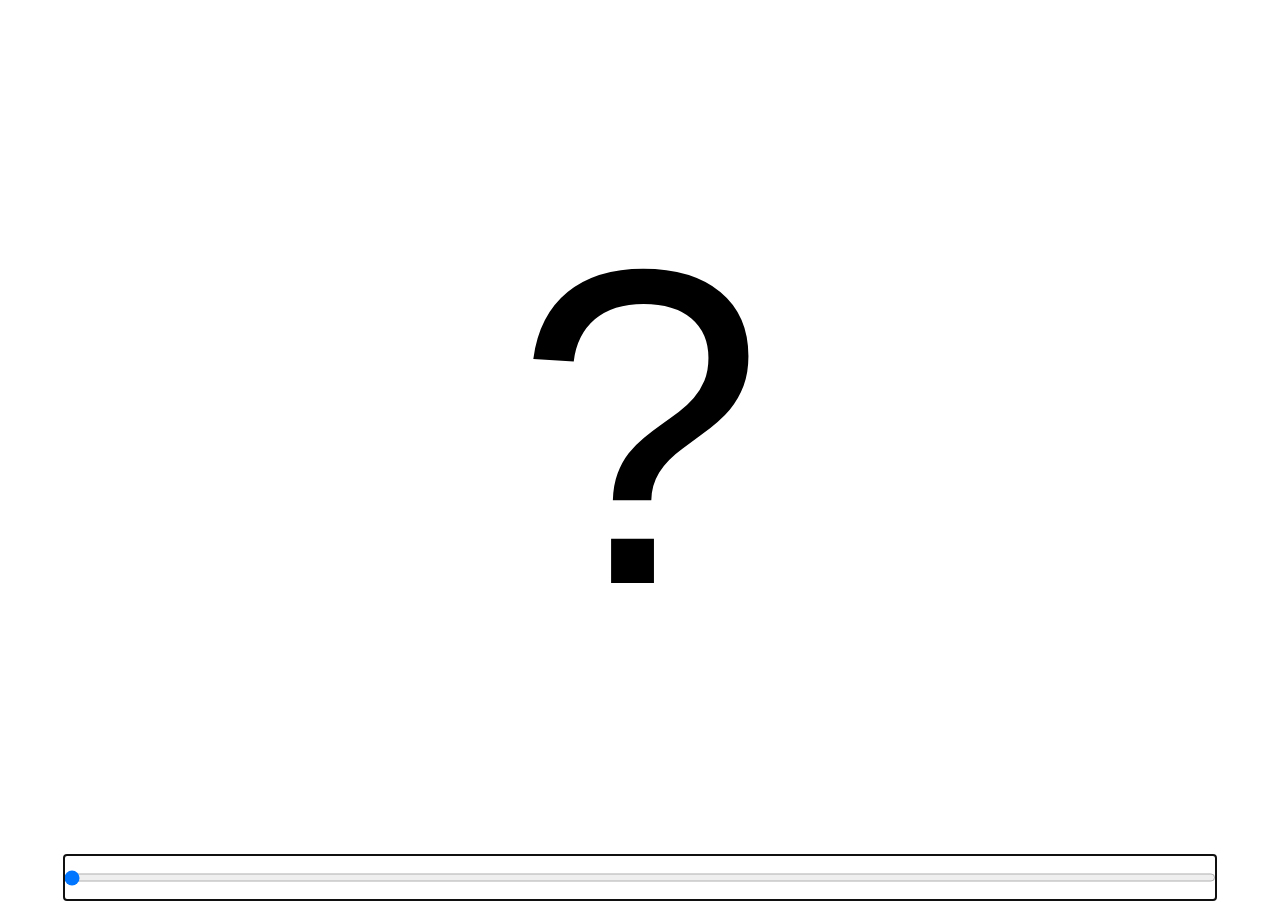
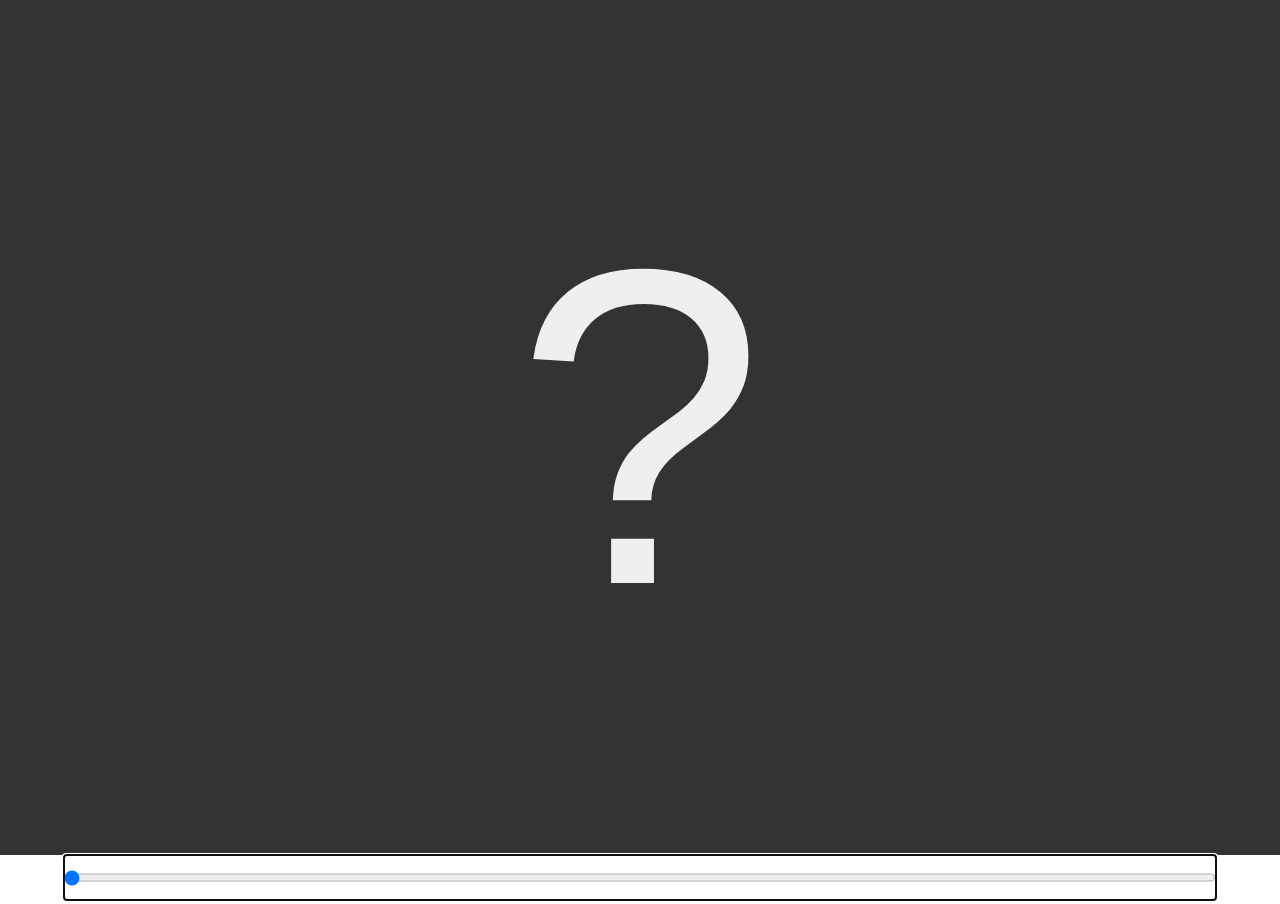
Before and after one commit to jsrn/jsrn.github.io, a Jekyll site: the page planning-poker.html, which Jekyll copies as it is, in a window 1280 px wide. Built offline with Jekyll 4.4.1, drawn with Linux system fonts in a browser that asks for light colours.

Commit message:
Updated colours

```diff
--- a/planning-poker.html
+++ b/planning-poker.html
@@ -28,6 +28,8 @@
       background-repeat: no-repeat;
       background-size: cover;
       background-position: center;
+      color: #efefef;
+      background: #333333;
     }
 
     input[type=range] {
@@ -54,7 +56,7 @@
   <script>
     let index = 0;
     const cards = [
-      { card: '?', color: '#efefef', backgroundColor: '' },
+      { card: '?', color: '#efefef', backgroundColor: '#333333' },
       { card: '½', color: '#efefef', backgroundColor: '#4caf50' },
       { card: '1', color: '#efefef', backgroundColor: '#388e3c' },
       { card: '2', color: '#efefef', backgroundColor: '#1b5e20' },
```
